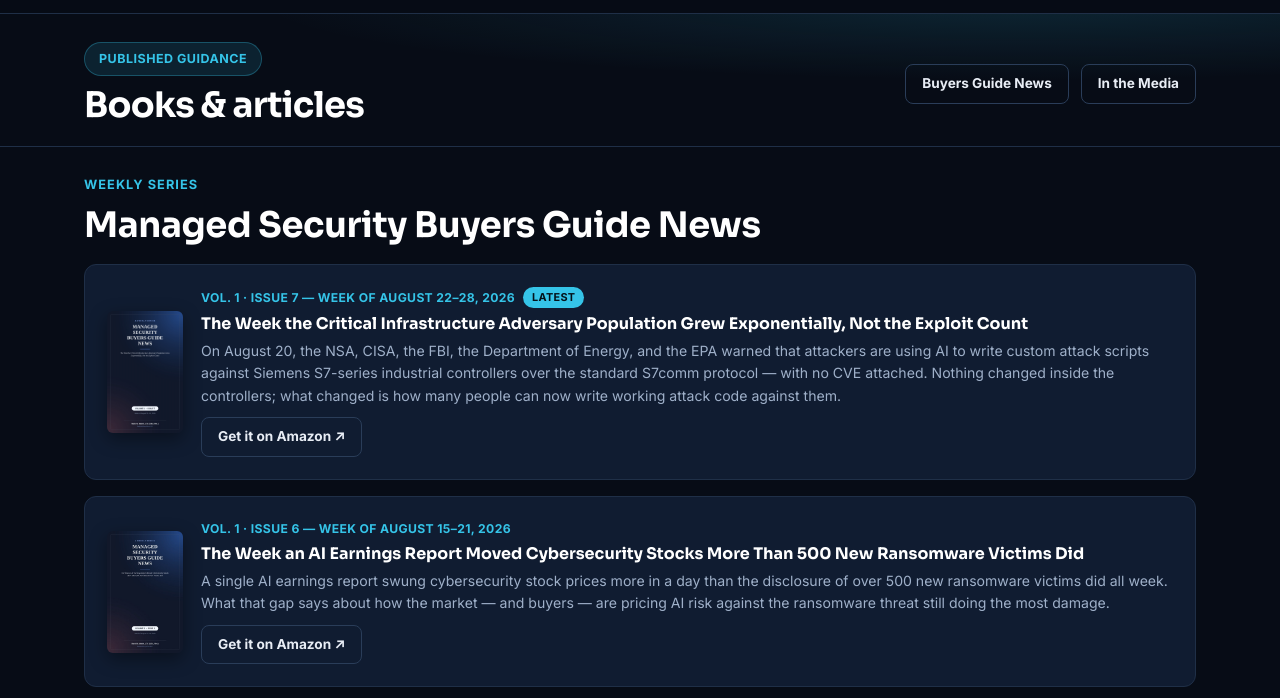
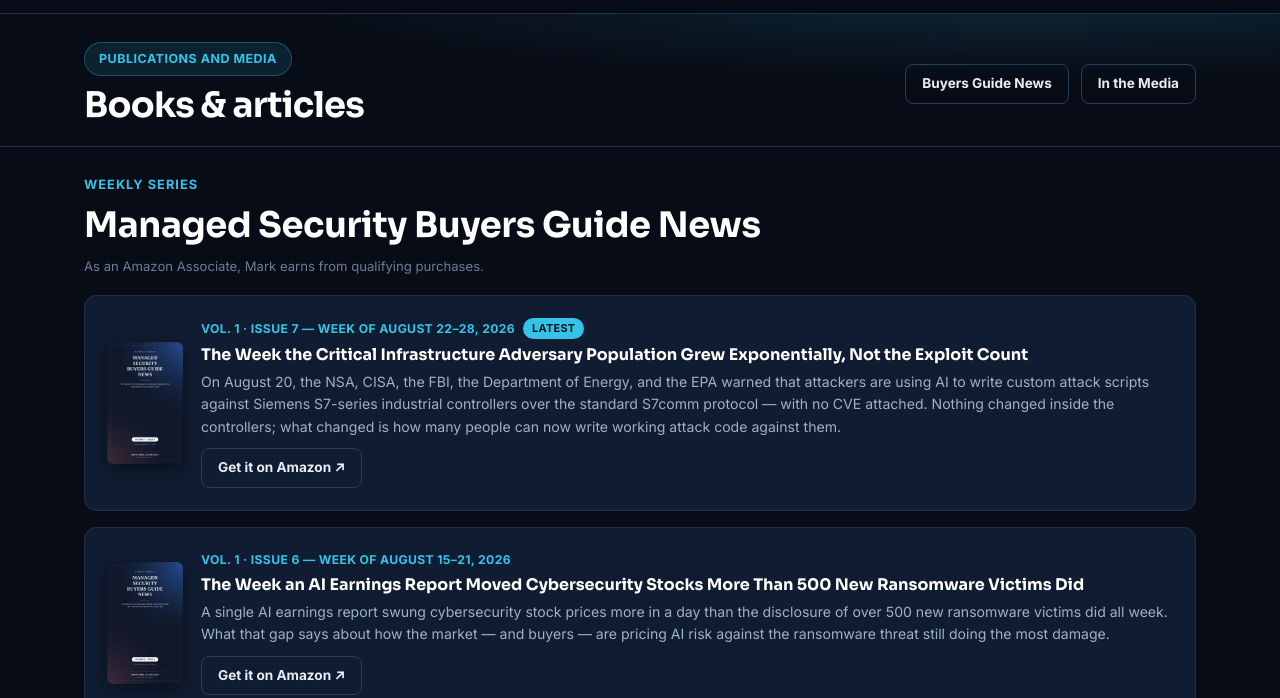
Before and after one commit to matteimw/btc-site, a plain HTML site: page books-articles.html in a window 1280 px wide. Shown: the part 102-800 px from the top of the page. Drawn offline with Linux system fonts and the light colour scheme.

Commit message:
Rename Published Guidance badge to Publications and Media on books-articles page

```diff
--- a/books-articles.html
+++ b/books-articles.html
@@ -20,7 +20,7 @@
   <section class="hero" style="padding:28px 0 20px;">
     <div class="wrap" style="display:flex; align-items:center; justify-content:space-between; gap:24px; flex-wrap:wrap;">
       <div>
-        <span class="hero-badge" style="margin-bottom:8px;">Published Guidance</span>
+        <span class="hero-badge" style="margin-bottom:8px;">Publications and Media</span>
         <h1 style="margin-bottom:0; font-size:clamp(1.6rem, 3vw, 2.2rem);">Books &amp; articles</h1>
       </div>
       <div class="hero-cta" style="margin-top:0;">
@@ -36,6 +36,7 @@
       <div>
         <div class="eyebrow">Weekly Series</div>
         <h2 style="margin-bottom:0;">Managed Security Buyers Guide News</h2>
+        <p style="font-size:0.82rem; color:var(--text-faint); margin-top:10px;">As an Amazon Associate, Mark earns from qualifying purchases.</p>
       </div>
     </div>
 
```
Also changed, not shown: about.html (+1 -0 lines), index.html (+2 -1 lines).
